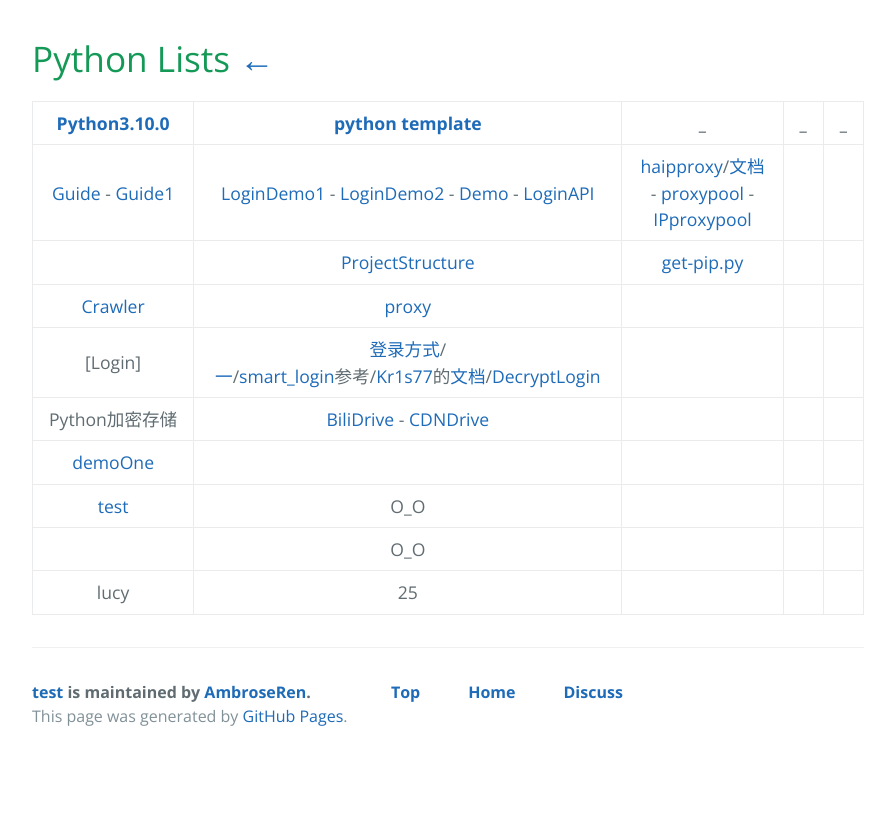
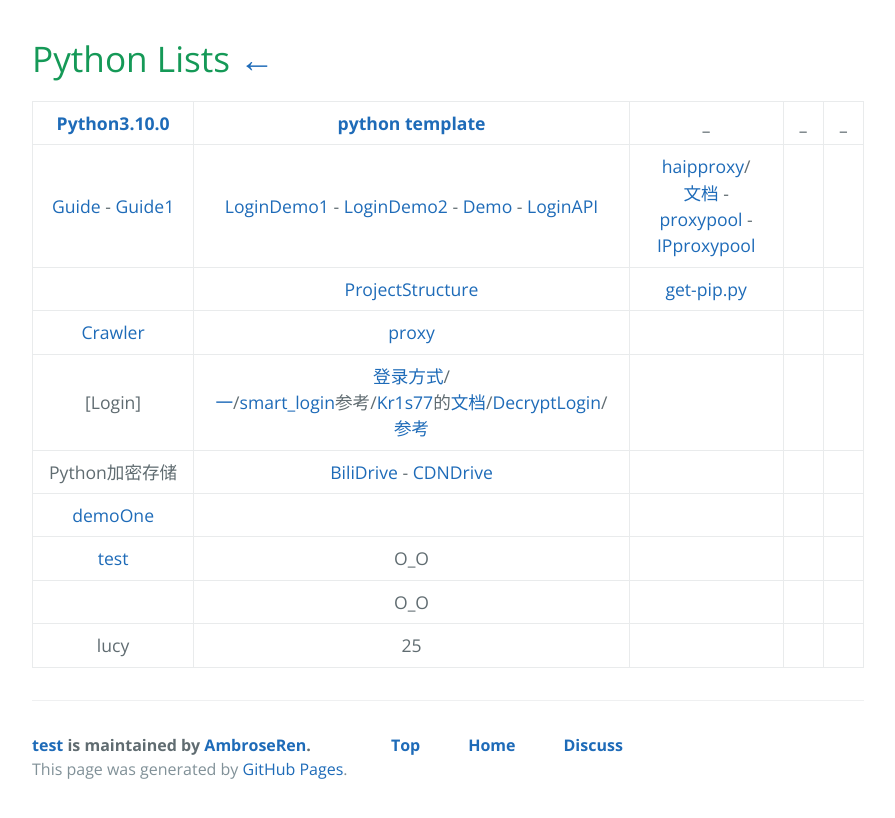
Before and after one commit to AmbroseRen/test, a Jekyll site: the page built from Data/Python/index.md, in a window 1280 px wide. Shown: the top 818 px of the page, without its empty margins (192-1087 px from the left). Built offline with Jekyll 4.4.1, drawn with Linux system fonts in a browser that asks for light colours; our own code applies the rules of GitHub Pages for plain Markdown files; the repository's description, which GitHub fills in, is left out.

Commit message:
Update index.md

```diff
--- a/Data/Python/index.md
+++ b/Data/Python/index.md
@@ -5,7 +5,7 @@
 | [Guide](Guide.md) - [Guide1](https://github.com/TwoWater/Python/blob/master/Res/Python%E5%8D%9A%E5%AE%A2%E7%BD%91%E7%AB%99%E8%B5%84%E6%BA%90.md) | [LoginDemo1](https://github.com/Kr1s77/awesome-python-login-model) - [LoginDemo2](https://github.com/SpiderClub/smart_login) - [Demo](https://github.com/injetlee/Python) - [LoginAPI](https://github.com/CharlesPikachu/DecryptLogin) | [haipproxy](https://github.com/SpiderClub/haipproxy)/[文档](https://spiderclub.github.io/haipproxy/) - [proxypool](https://github.com/jhao104/proxy_pool/blob/master/README.md) - [IPproxypool](https://github.com/qiyeboy/IPProxyPool) | []() | []() |
 | []() | [ProjectStructure](ProjectStructure.md) | [get-pip.py](https://raw.githubusercontent.com/AmbroseRen/test/master/Data/Python/get-pip.py) | []() | []() |
 | [Crawler](Crawler/index.md) | [proxy](proxy/index.md) | []() | []() | []() |
-| [Login] | [登录方式](https://www.cnblogs.com/sanduzxcvbnm/p/10276583.html)/[一](https://blog.csdn.net/u011747443/article/details/49946795)/[smart_login](https://github.com/SpiderClub/smart_login/blob/master/csdn/csdn_login.py)参考/[Kr1s77](https://github.com/Kr1s77/awesome-python-login-model)的[文档](https://www.jiqizhixin.com/articles/19031002)/[DecryptLogin](https://github.com/CharlesPikachu/DecryptLogin/blob/master/DecryptLogin/core/weibo.py) | []() | []() | []() |
+| [Login] | [登录方式](https://www.cnblogs.com/sanduzxcvbnm/p/10276583.html)/[一](https://blog.csdn.net/u011747443/article/details/49946795)/[smart_login](https://github.com/SpiderClub/smart_login/blob/master/csdn/csdn_login.py)参考/[Kr1s77](https://github.com/Kr1s77/awesome-python-login-model)的[文档](https://www.jiqizhixin.com/articles/19031002)/[DecryptLogin](https://github.com/CharlesPikachu/DecryptLogin/blob/master/DecryptLogin/core/weibo.py)/[参考](https://xlzd.me/2017/11/21/crawler-archive/) | []() | []() | []() |
 | Python加密存储 | [BiliDrive](https://github.com/Hsury/BiliDrive) - [CDNDrive](https://github.com/apachecn/CDNDrive) | []() | []() | []() |
 | [demoOne](demoOne/index.md) | []() | []() | []() | []() |
 | [test](https://raw.githubusercontent.com/AmbroseRen/test/master/Data/Python/test.py) | O_O | []() | []() |
```
